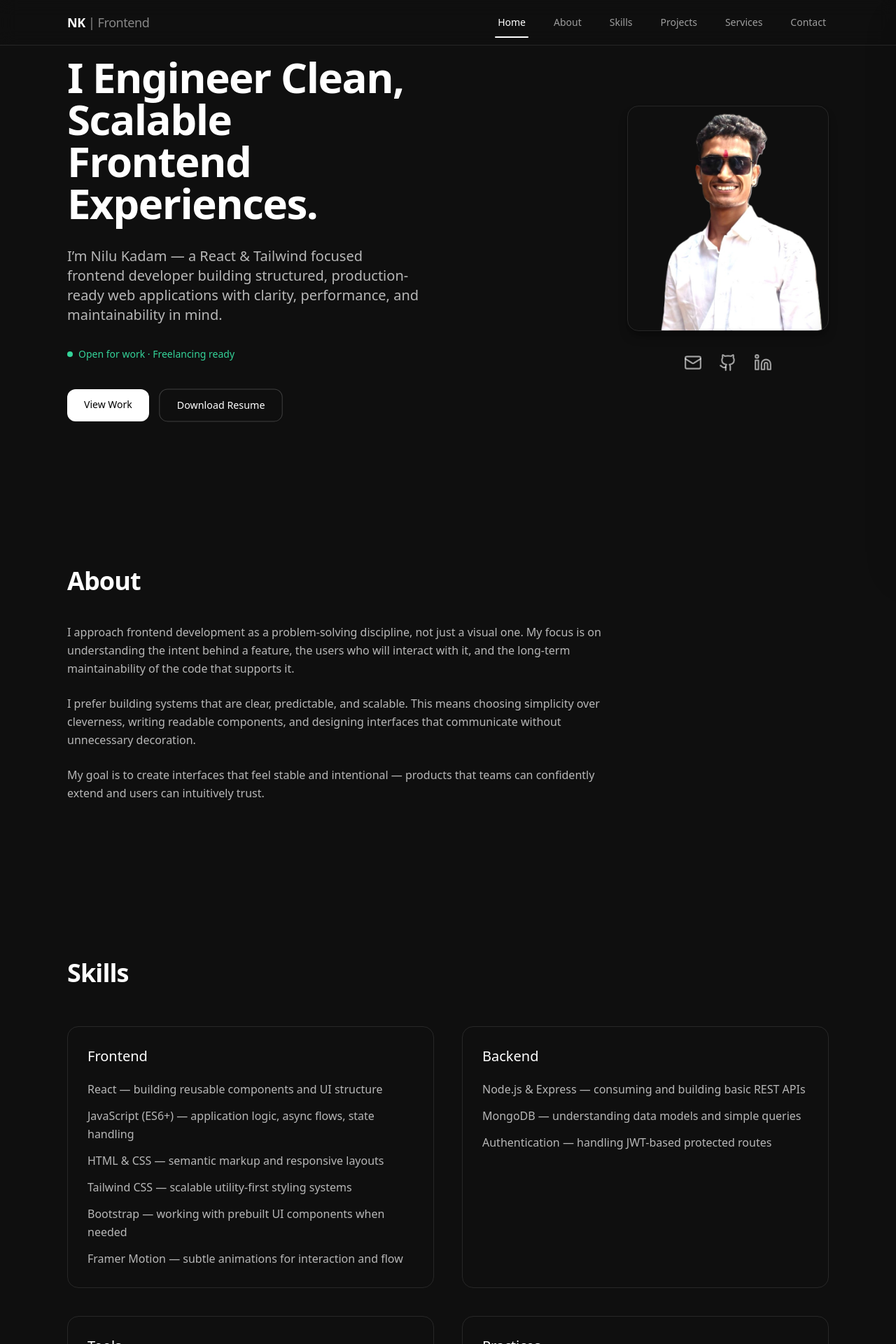
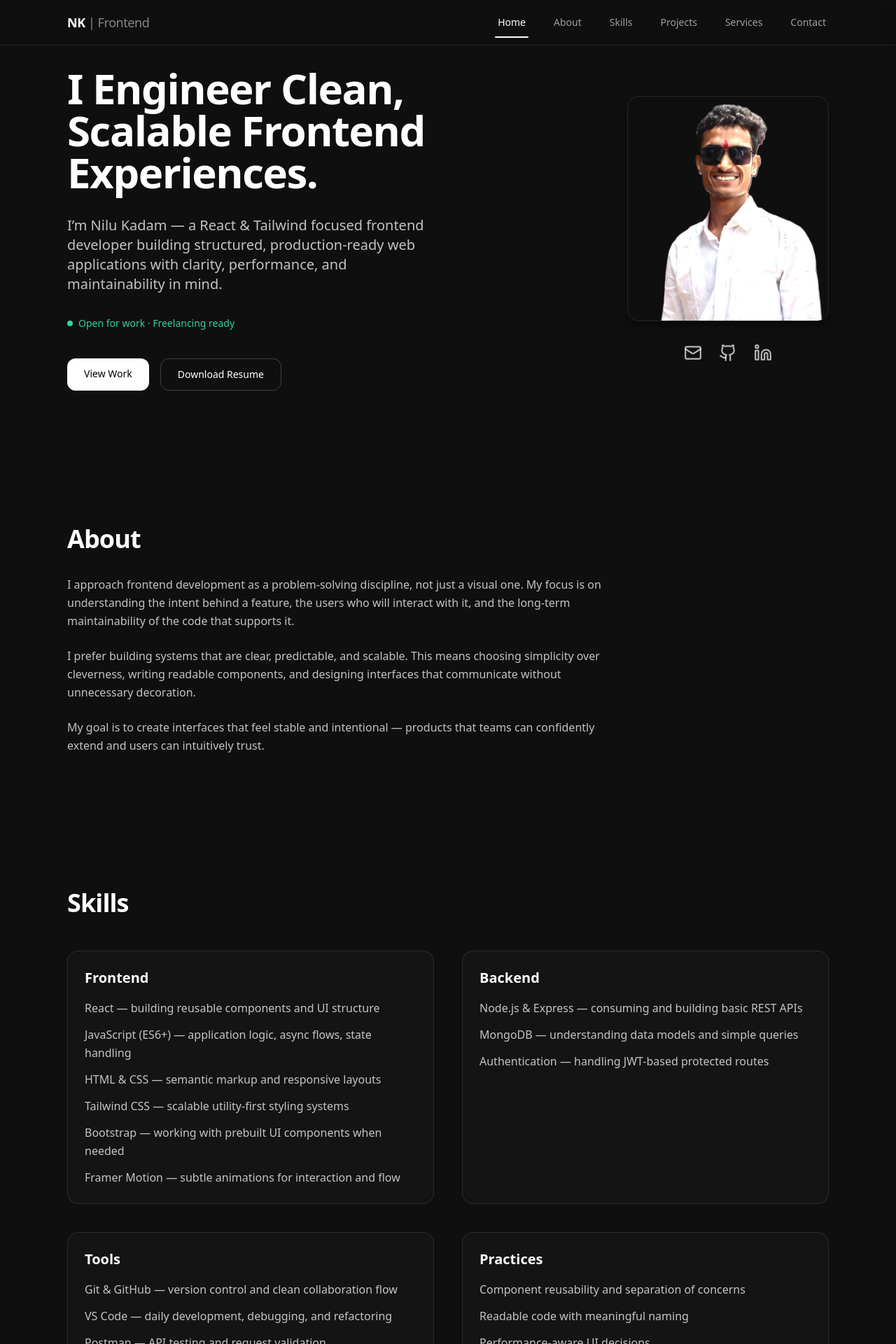
Before and after one commit to nilukadam/My-Portfolio, a React (Vite) app: page / in a window 1280 px wide. Shown: the top 1920 px of the page at 70% size. Built offline with nearby package versions, Linux system fonts and the light colour scheme.

Commit message:
refactor: final visual tightening and spacing alignment before deployment

```diff
--- a/src/components/layout/PageLayout.jsx
+++ b/src/components/layout/PageLayout.jsx
@@ -1,13 +1,25 @@
 import Navbar from "./Navbar";
 import Footer from "./Footer";
 
+/*
+  PageLayout — Final Production Version
+
+  - Stable vertical structure
+  - Clean background consistency
+  - No layout shift risk
+  - Controlled content width behavior
+*/
+
 function PageLayout({ children }) {
   return (
-    <div className="min-h-screen flex flex-col bg-[#0f0f0f] text-white">
+    <div className="min-h-screen flex flex-col bg-[#0f0f0f] text-white antialiased">
       <Navbar />
+
+      {/* Main content area */}
       <main className="flex-1">
         {children}
       </main>
+
       <Footer />
     </div>
   );
--- a/src/features/about/AboutSection.jsx
+++ b/src/features/about/AboutSection.jsx
@@ -2,13 +2,11 @@ import { motion } from "framer-motion";
 import { fade, stagger } from "../../components/motion";
 
 /*
-  AboutSection — Step 2 Visual Depth Upgrade
+  AboutSection — Final Production Rhythm Version
 
-  Goals:
-  - Remove forced vertical centering
-  - Standardize container system
-  - Improve typography hierarchy
-  - Enhance visual rhythm without adding noise
+  - Section spacing aligned with global system
+  - Typography contrast improved
+  - Controlled vertical hierarchy
 */
 
 const AboutSection = () => {
@@ -16,7 +14,7 @@ const AboutSection = () => {
     <section
       id="about"
       aria-labelledby="about-heading"
-      className="py-28"
+      className="py-24" // aligned with Hero & Projects
     >
       <motion.div
         variants={stagger}
@@ -25,7 +23,7 @@ const AboutSection = () => {
         viewport={{ once: true }}
         className="max-w-6xl mx-auto px-4 sm:px-6 lg:px-8"
       >
-        <div className="max-w-3xl space-y-10">
+        <div className="max-w-3xl space-y-8"> {/* tightened from 10 → 8 */}
 
           {/* Section Heading */}
           <motion.h2
@@ -37,7 +35,7 @@ const AboutSection = () => {
           </motion.h2>
 
           {/* About Content */}
-          <div className="space-y-6 text-white/70 leading-relaxed">
+          <div className="space-y-6 text-white/75 leading-relaxed">
             <motion.p variants={fade}>
               I approach frontend development as a problem-solving discipline,
               not just a visual one. My focus is on understanding the intent behind
--- a/src/features/hero/HeroSection.jsx
+++ b/src/features/hero/HeroSection.jsx
@@ -7,22 +7,19 @@ import profileImage from "../../assets/images/myPic.png";
 const HeroSection = () => {
   const prefersReducedMotion = useReducedMotion();
 
-  const handleEmailClick = () => {
-    navigator.clipboard.writeText("kadamnilu12@gmail.com");
-    window.location.href = "mailto:kadamnilu12@gmail.com";
-  };
-
   return (
     <section
       id="home"
-      className="pt-20 pb-24 text-white"
+      className="pt-24 pb-24 text-white" // tightened vertical rhythm
       aria-labelledby="hero-heading"
     >
       <motion.div
         variants={stagger}
         initial="hidden"
         animate="visible"
-        className="max-w-6xl mx-auto px-4 sm:px-6 lg:px-8 grid grid-cols-1 lg:grid-cols-2 gap-14 lg:gap-20 items-center"
+        className="max-w-6xl mx-auto px-4 sm:px-6 lg:px-8
+                   grid grid-cols-1 lg:grid-cols-2
+                   gap-12 lg:gap-16 items-center" // balanced grid spacing
       >
         {/* LEFT — MESSAGE */}
         <div className="space-y-8">
@@ -31,7 +28,10 @@ const HeroSection = () => {
           <motion.h1
             id="hero-heading"
             variants={fade}
-            className="text-3xl sm:text-4xl lg:text-6xl font-semibold tracking-tight leading-[1.05] max-w-4xl"
+            className="text-3xl sm:text-4xl lg:text-6xl
+                       font-bold tracking-tight
+                       leading-[1.08] max-w-3xl"
+            // stronger weight + better reading width
           >
             I Engineer Clean, Scalable Frontend Experiences.
           </motion.h1>
@@ -39,7 +39,8 @@ const HeroSection = () => {
           {/* Subheading */}
           <motion.p
             variants={fade}
-            className="text-white/70 text-lg sm:text-xl leading-relaxed max-w-2xl"
+            className="text-white/75 text-lg sm:text-xl
+                       leading-relaxed max-w-2xl"
           >
             I’m Nilu Kadam — a React & Tailwind focused frontend developer
             building structured, production-ready web applications with clarity,
@@ -70,8 +71,8 @@ const HeroSection = () => {
               className="
                 px-6 py-3 rounded-xl bg-white
                 text-black text-sm font-medium
-              tansition-all duration-200
-              hover:bg-white/90 hover:scale-[1.02]
+                transition-all duration-200
+                hover:bg-white/90
                 active:scale-[0.98]
               "
             >
@@ -88,7 +89,7 @@ const HeroSection = () => {
                 border border-white/20 text-sm font-medium
                 transition-all duration-200
                 hover:border-white/40 hover:bg-white/5
-              hover: scale-[1.02] active:scale-[0.98]
+                active:scale-[0.98]
               "
             >
               Download Resume
@@ -101,10 +102,13 @@ const HeroSection = () => {
           variants={fade}
           className="flex flex-col items-center lg:items-end"
         >
-          <div className="w-52 sm:w-64 lg:w-72 mx-auto lg:mx-0 space-y-6">
+          <div className="w-56 sm:w-64 lg:w-72 mx-auto lg:mx-0 space-y-6">
 
             {/* Profile Photo */}
-            <div className="rounded-2xl overflow-hidden border border-white/10 shadow-lg shadow-black/30">
+            <div className="rounded-2xl overflow-hidden
+                            border border-white/10
+                            shadow-lg shadow-black/30
+                            transition-shadow duration-300">
               <img
                 src={profileImage}
                 alt="Nilu Kadam profile photo"
@@ -113,18 +117,17 @@ const HeroSection = () => {
             </div>
 
             {/* Social Icons */}
-           <div className="flex justify-center gap-6 text-white/60 pt-2">
+            <div className="flex justify-center gap-6 text-white/70 pt-2">
 
               {/* Email */}
               <div className="relative group">
                 <a
-    href="mailto:kadamnilu12@gmail.com?subject=Frontend%20Opportunity&body=Hi%20Nilu,%0D%0A%0D%0AI%20would%20like%20to%20connect%20regarding..."
+                  href="mailto:kadamnilu12@gmail.com?subject=Frontend%20Opportunity"
                   aria-label="Email"
                   className="hover:text-white transition-colors duration-200"
                 >
                   <Mail size={26} />
                 </a>
-
                 <span className="
                   absolute -top-8 left-1/2 -translate-x-1/2
                   text-xs px-2 py-1 rounded-md
@@ -148,7 +151,6 @@ const HeroSection = () => {
                 >
                   <Github size={26} />
                 </a>
-
                 <span className="
                   absolute -top-8 left-1/2 -translate-x-1/2
                   text-xs px-2 py-1 rounded-md
@@ -172,7 +174,6 @@ const HeroSection = () => {
                 >
                   <Linkedin size={26} />
                 </a>
-
                 <span className="
                   absolute -top-8 left-1/2 -translate-x-1/2
                   text-xs px-2 py-1 rounded-md
@@ -186,7 +187,6 @@ const HeroSection = () => {
               </div>
 
             </div>
-
           </div>
         </motion.div>
 
--- a/src/features/projects/ProjectOverview.jsx
+++ b/src/features/projects/ProjectOverview.jsx
@@ -3,13 +3,12 @@ import qnaImg from "../../assets/screenShots/qna-homepage.png";
 import booknestImg from "../../assets/screenShots/booknest-home.png";
 
 /*
-  ProjectsOverview — Final Production Version
+  ProjectsOverview — Refined Production Version
 
-  Strategy:
-  - Structured Q&A is the flagship (full-width on desktop)
-  - BookNest remains strong secondary
-  - No visual noise
-  - Silent dominance hierarchy
+  - Clear flagship dominance
+  - Tight vertical rhythm
+  - Balanced section spacing
+  - Clean hierarchy
 */
 
 const projects = [
@@ -36,12 +35,12 @@ const ProjectsOverview = () => {
     <section
       id="projects"
       aria-labelledby="projects-overview-heading"
-      className="py-28"
+      className="py-24" // tightened from 28 → better global rhythm
     >
-      <div className="max-w-6xl mx-auto px-4 sm:px-6 lg:px-8 space-y-20">
+      <div className="max-w-6xl mx-auto px-4 sm:px-6 lg:px-8 space-y-16">
 
         {/* Section Header */}
-        <div className="space-y-5 max-w-2xl">
+        <div className="space-y-4 max-w-xl">
           <h2
             id="projects-overview-heading"
             className="text-3xl sm:text-4xl font-semibold tracking-tight"
@@ -49,14 +48,14 @@ const ProjectsOverview = () => {
             Selected Work
           </h2>
 
-          <p className="text-white/65 leading-relaxed">
+          <p className="text-white/75 leading-relaxed">
             Production-ready frontend systems focused on structure,
             scalability, and predictable user experience.
           </p>
         </div>
 
         {/* Project Grid */}
-        <div className="grid grid-cols-1 md:grid-cols-2 gap-12">
+        <div className="grid grid-cols-1 md:grid-cols-2 gap-10">
 
           {projects.map((project) => (
             <div
--- a/src/features/skills/SkillsSection.jsx
+++ b/src/features/skills/SkillsSection.jsx
@@ -1,11 +1,10 @@
 /*
-  SkillsSection — Step 2 Visual Depth Upgrade
+  SkillsSection — Final Production Version
 
-  Goals:
-  - Remove forced vertical centering
-  - Standardize container system
-  - Improve card depth and hover polish
-  - Enhance typography consistency
+  - Section spacing aligned with global rhythm
+  - Card styling aligned with ProjectCard system
+  - Removed bounce animation
+  - Improved contrast and stability
 */
 
 const skills = [
@@ -52,12 +51,12 @@ const SkillsSection = () => {
     <section
       id="skills"
       aria-labelledby="skills-heading"
-      className="py-28"
+      className="py-24" // aligned with all sections
     >
       <div className="max-w-6xl mx-auto px-4 sm:px-6 lg:px-8">
 
         {/* Section Heading */}
-        <div className="max-w-3xl mb-14">
+        <div className="max-w-3xl mb-12">
           <h2
             id="skills-heading"
             className="text-3xl sm:text-4xl font-semibold tracking-tight"
@@ -74,17 +73,17 @@ const SkillsSection = () => {
               className="
                 rounded-2xl
                 border border-white/10
-                p-7
-                transition-all duration-200
+                bg-[#141414]  /* aligned with ProjectCard */
+                p-6
+                transition-colors duration-200
                 hover:border-white/20
-                hover:-translate-y-1
               "
             >
-              <h3 className="text-xl font-medium mb-5">
+              <h3 className="text-xl font-semibold mb-4">
                 {group.title}
               </h3>
 
-              <ul className="space-y-3 text-white/70">
+              <ul className="space-y-3 text-white/75">
                 {group.items.map((item, index) => (
                   <li key={index} className="leading-relaxed">
                     {item}
```
Also changed, not shown: src/components/layout/Footer.jsx (+9 -9 lines), src/features/contact/ContactSection.jsx (+10 -12 lines), src/features/projects/ProjectCard.jsx (+23 -16 lines), src/features/services/ServicesSection.jsx (+16 -17 lines). Lines whose indentation alone changed are shown as unchanged.
